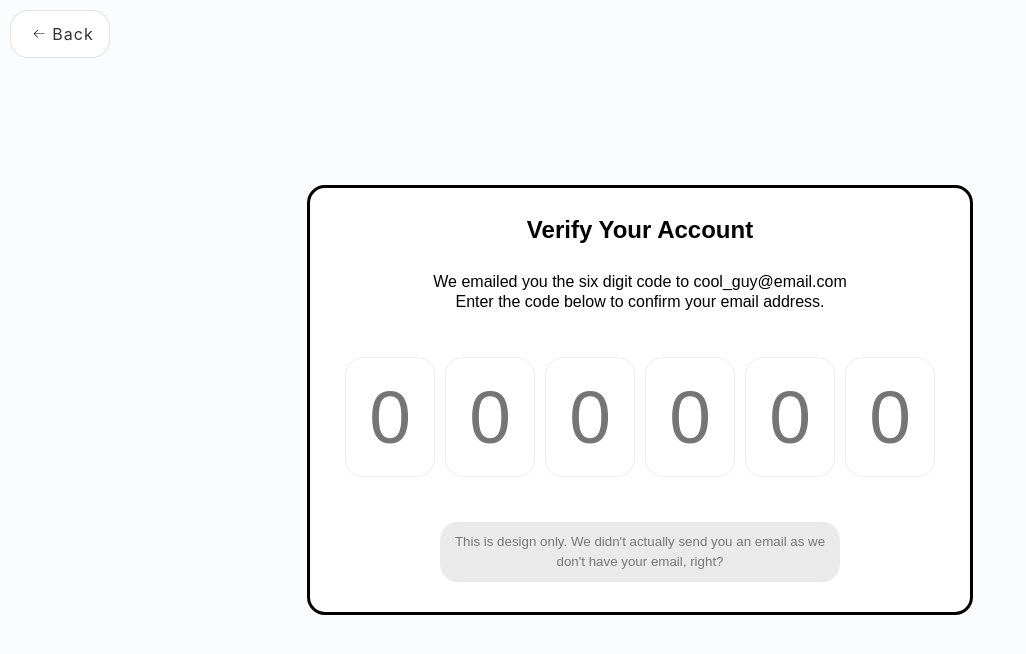
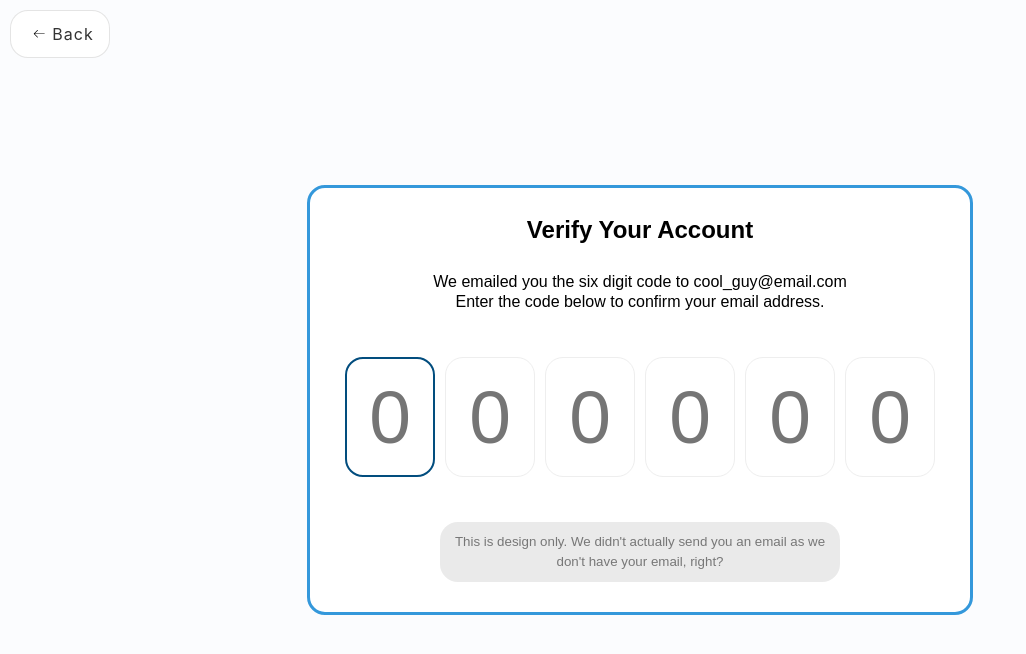
Before and after one commit to jorgehenrrique/50projects-react, a React (Vite) app: page /50projects-react/41-verify-account-ui in a window 1280 px wide. Shown: the top 654 px of the page, without its empty margins (0-1026 px from the left). Built offline with nearby package versions, Linux system fonts and the light colour scheme; a web font is replaced by a local one.

Commit message:
Finalizado proj 41

```diff
--- a/src/pages/41-verify-account-ui/VerifyAccountUi.css
+++ b/src/pages/41-verify-account-ui/VerifyAccountUi.css
@@ -12,7 +12,7 @@
 
 .container-41 {
   background-color: #fff;
-  border: 0.3rem #000 solid;
+  border: 0.3rem #3498db solid;
   border-radius: var(--border-radius);
   padding: 3rem;
   max-width: 100rem;
@@ -33,7 +33,6 @@
 }
 
 .code-41 {
-  /* o cursor ficará invisível na caixa de texto ou área de texto */
   caret-color: transparent;
   border: 0.1rem solid #eee;
   border-radius: var(--border-radius);
@@ -53,6 +52,9 @@
 .code-41:valid {
   border-color: #3498db;
   box-shadow: 0 10px 10px -5px rgba(0, 0, 0, 0.25);
+}
+.code-41:focus {
+  border: 0.2rem solid #024d7e;
 }
 
 .container-41 small {
--- a/src/pages/41-verify-account-ui/VerifyAccountUi.jsx
+++ b/src/pages/41-verify-account-ui/VerifyAccountUi.jsx
@@ -1,10 +1,42 @@
-import { useEffect } from 'react';
+import { useEffect, useRef } from 'react';
 import './VerifyAccountUi.css';
 
 export default function VerifyAccountUi() {
   useEffect(() => {
     document.title = 'Verify Account Ui';
   }, []);
+
+  const numbers = [];
+  for (let i = 0; i < 6; i++) {
+    numbers.push(<input
+      key={i}
+      type="number"
+      className="code-41"
+      onKeyDown={(e) => handleNumbers(e, i)}
+      placeholder="0" min="0" max="9" required />)
+  }
+
+  let codes = [];
+  useEffect(() => {
+    codes = document.querySelectorAll('.code-41');
+    codes[0].focus()
+  }, [codes]);
+
+  const handleNumbers = (e, idx) => {
+    if (e.key.trim() >= 0 && e.key.trim() <= 9) {
+      codes[idx].value = '';
+      if (idx === codes.length - 1) return;
+      setTimeout(() => codes[idx + 1].focus(), 10);
+    } else if (e.key === 'Backspace') {
+      if (idx === 0) return;
+      setTimeout(() => codes[idx - 1].focus(), 10);
+    } else if (isNaN(e.key)) {
+      codes[idx].value = '';
+      e.target.value = '';
+      console.log('Entrada não é um número');
+      return;
+    }
+  };
 
   return (
     <div className='body-41'>
@@ -14,12 +46,7 @@ export default function VerifyAccountUi() {
         <p>We emailed you the six digit code to cool_guy@email.com <br /> Enter the code below to confirm your email address.</p>
 
         <div className="code-container-41">
-          <input type="number" className="code-41" placeholder="0" min="0" max="9" required />
-          <input type="number" className="code-41" placeholder="0" min="0" max="9" required />
-          <input type="number" className="code-41" placeholder="0" min="0" max="9" required />
-          <input type="number" className="code-41" placeholder="0" min="0" max="9" required />
-          <input type="number" className="code-41" placeholder="0" min="0" max="9" required />
-          <input type="number" className="code-41" placeholder="0" min="0" max="9" required />
+          {numbers}
         </div>
 
         <small>
```
